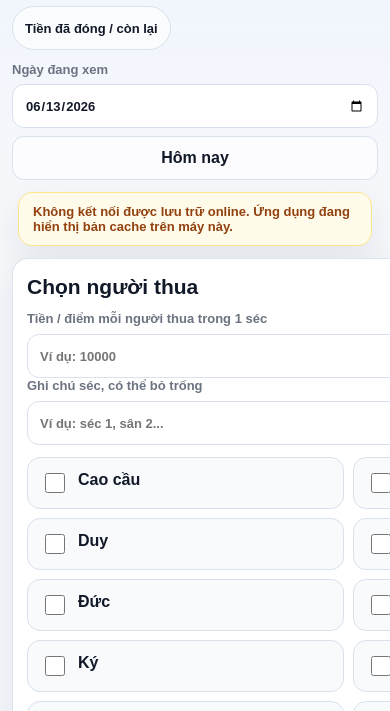
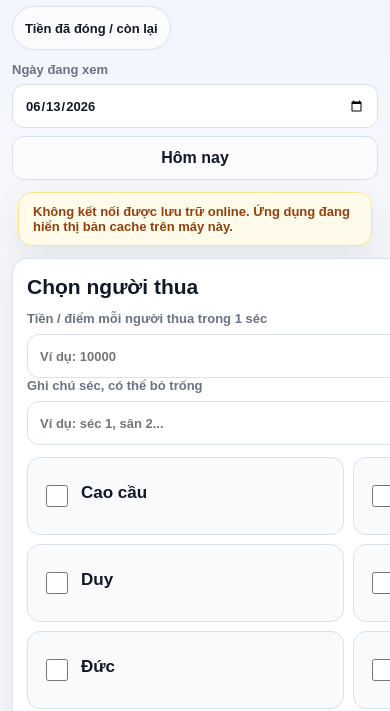
Before and after one commit to phandungmta/a, a plain HTML site: page index.html in a window 390 px wide. Shown: the part 130-841 px from the top of the page. Drawn offline with Linux system fonts and the light colour scheme.

Commit message:
Update styles.css

```diff
--- a/styles.css
+++ b/styles.css
@@ -399,7 +399,8 @@ input:focus { border-color: var(--primary); box-shadow: 0 0 0 3px rgba(29, 78, 2
   }
 
   .mobile-order-entry .check-item {
-    padding: 15px 16px;
+    min-height: 72px;
+    padding: 15px 14px;
   }
 
   .mobile-order-entry .check-list {
@@ -417,8 +418,8 @@ input:focus { border-color: var(--primary); box-shadow: 0 0 0 3px rgba(29, 78, 2
   }
 
   .mobile-order-entry .check-item span {
-    font-size: 15px;
-    line-height: 1.25;
+    font-size: 16px;
+    line-height: 1.3;
     white-space: normal;
   }
 
@@ -528,17 +529,19 @@ input:focus { border-color: var(--primary); box-shadow: 0 0 0 3px rgba(29, 78, 2
   }
 
   .mobile-order-entry .check-item {
-    padding: 12px 13px;
+    min-height: 78px;
+    padding: 16px 14px;
     border-radius: 13px;
   }
 
   .mobile-order-entry .check-item span {
-    font-size: 16px;
+    font-size: 17px;
+    line-height: 1.3;
   }
 
   .mobile-order-entry .check-item input {
-    width: 20px;
-    height: 20px;
+    width: 22px;
+    height: 22px;
   }
 
   .mobile-order-entry .btn.full {
```
